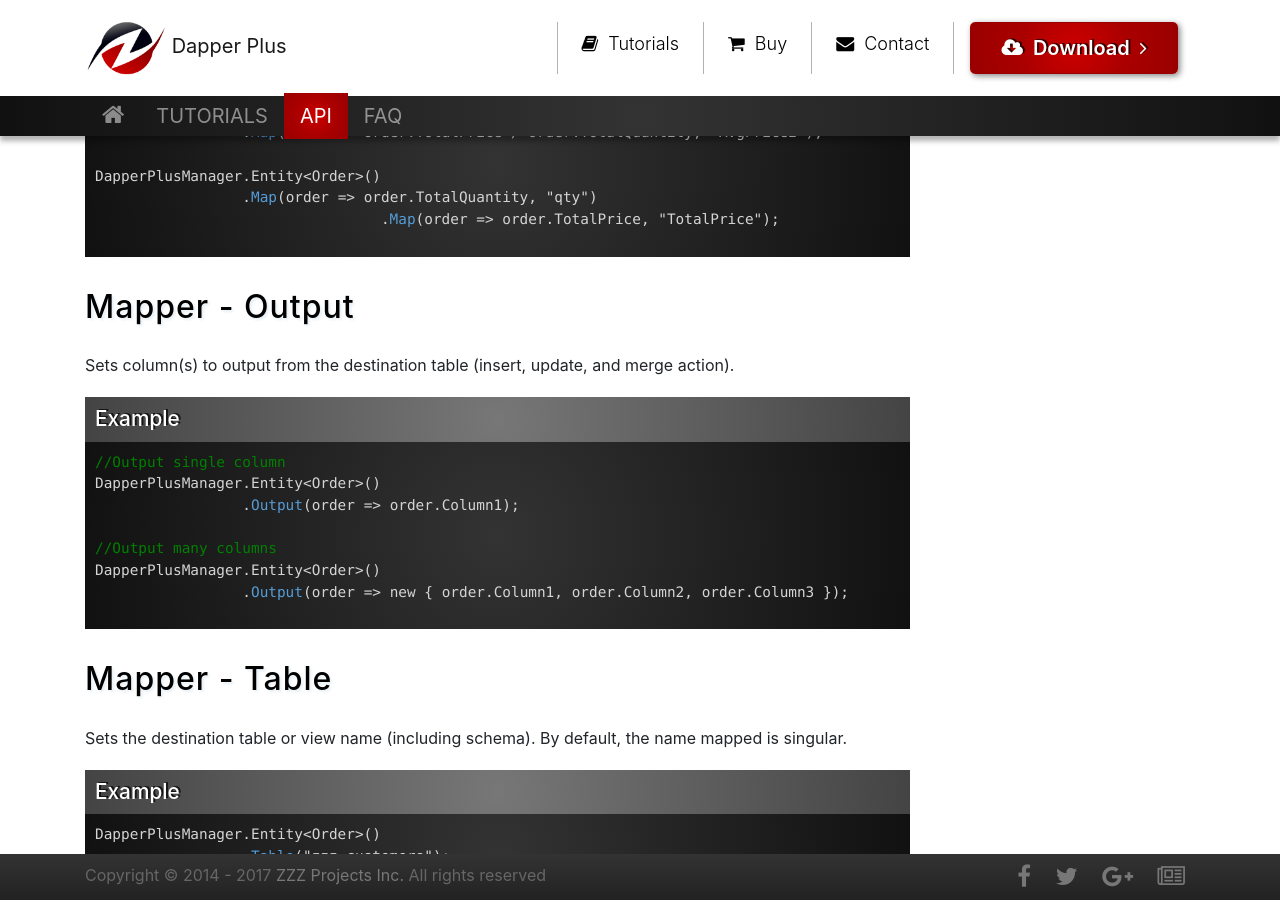
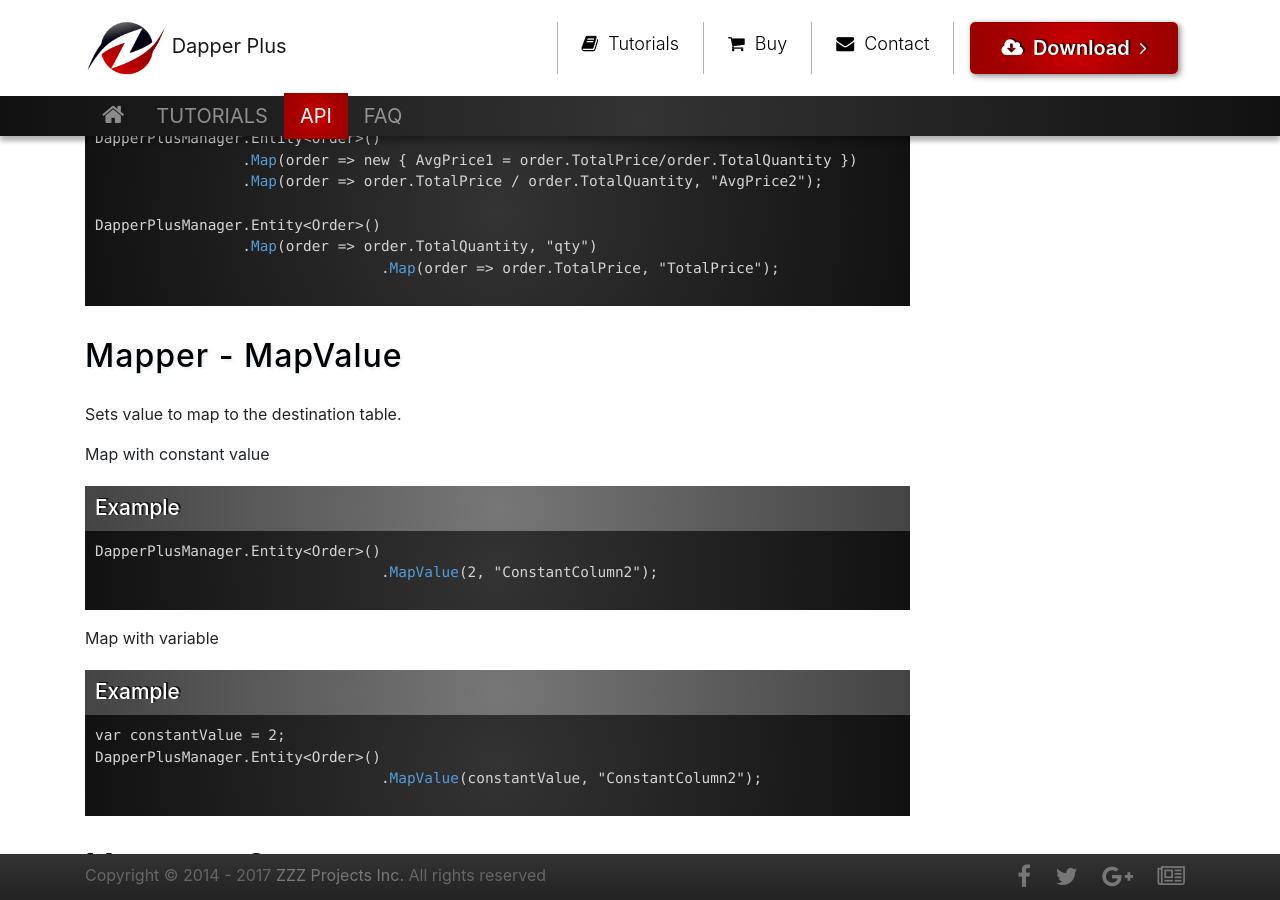
Before and after one commit to zzzprojects/Dapper-Plus, a Jekyll site: the page built from docs/pages/api/mapper/map.md, in a window 1280 px wide and 900 px high, scrolled down 2625 px. Built offline with Jekyll 4.4.1, drawn with Linux system fonts in a browser that asks for light colours; nearby versions of some CDN libraries; our own code applies the rules of GitHub Pages for plain Markdown files; some of the changed text lies outside the part shown.

Commit message:
Update map.md

```diff
--- a/docs/pages/api/mapper/map.md
+++ b/docs/pages/api/mapper/map.md
@@ -10,11 +10,12 @@ Dapper Plus Mapper allow mapping the conceptual model (Entity) with the storage
 | Name	   | Description |
 | :--------| :-----------|
 |Identity	|Sets column(s) which the database generates value. The value is outputted from the destination table (insert and merge action).|
-|Ignore	|Sets column(s) to ignore.|
-|Key	|Sets column(s) to use for Primary Key (update, delete, and merge action).|
-|Map	|Sets column(s) to input to the destination table.|
-|Output	|Sets column(s) to output from the destination table (insert, update, and merge action).|
-|Table	|Sets the destination table or view name (including schema).|
+|Ignore	  |Sets column(s) to ignore.|
+|Key	  |Sets column(s) to use for Primary Key (update, delete, and merge action).|
+|Map	  |Sets column(s) to input to the destination table.|
+|MapValue |Sets value to map to the destination table.|
+|Output	  |Sets column(s) to output from the destination table (insert, update, and merge action).|
+|Table	  |Sets the destination table or view name (including schema).|
 
 ## Mapper - Identity
 
@@ -97,6 +98,26 @@ DapperPlusManager.Entity<Order>()
 				 .Map(order => order.TotalPrice, "TotalPrice");
 {% endhighlight %}
 
+## Mapper - MapValue
+Sets value to map to the destination table.
+
+Map with constant value
+
+{% include template-example.html %}
+{% highlight csharp %}
+DapperPlusManager.Entity<Order>()
+				 .MapValue(2, "ConstantColumn2");
+{% endhighlight %}
+
+Map with variable
+
+{% include template-example.html %}
+{% highlight csharp %}
+var constantValue = 2;
+DapperPlusManager.Entity<Order>()
+				 .MapValue(constantValue, "ConstantColumn2");
+{% endhighlight %}
+
 ## Mapper - Output
 
 Sets column(s) to output from the destination table (insert, update, and merge action).
```
